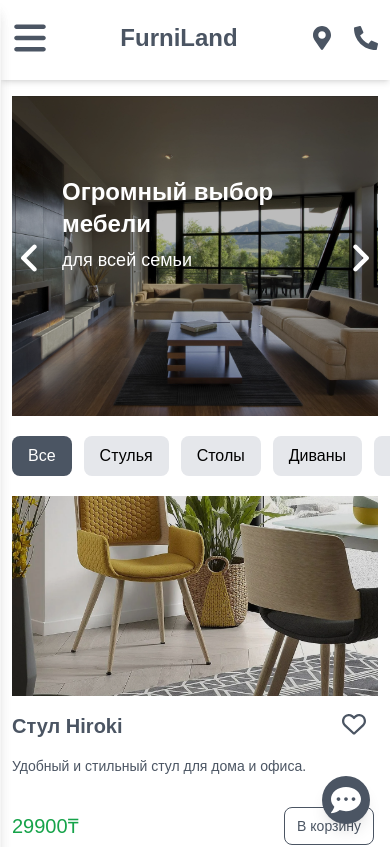
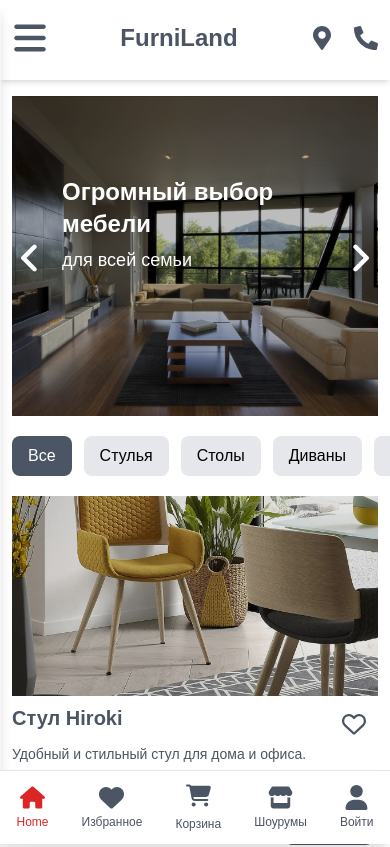
Before and after one commit to seniorfromturkestan/Mebel_Project, a React (Create React App) app: page / in a window 390 px wide. Shown: the top 847 px of the page. Built offline with nearby package versions, Linux system fonts and the light colour scheme; a web font is replaced by a local one.

Commit message:
added bottom fixed navbar

```diff
--- a/src/App.js
+++ b/src/App.js
@@ -8,6 +8,7 @@ import AboutUs from './components/AboutUs';
 import Basket from './components/Basket';
 import ChatToggle from './components/Chat';
 import ItemDetail from './components/ItemDetail';
+import BottomNav from './components/BottomNav';
 
 function App() {
   const [cart, setCart] = useState([]);
@@ -78,6 +79,8 @@ function App() {
         <Route path="/aboutus" element={<AboutUs />} />
         <Route path="/basket" element={<Basket cart={cart} removeFromCart={removeFromCart} />} />
       </Routes>
+      <BottomNav />
+
 
       <Footer />
     </div>
--- /dev/null
+++ b/src/components/BottomNav.jsx
@@ -0,0 +1,56 @@
+import React, { useState } from 'react';
+import { FaHouse, FaHeart, FaCartShopping, FaStore, FaUser } from 'react-icons/fa6';
+
+const BottomNav = () => {
+  const [active, setActive] = useState('home');
+
+  return (
+    <div className="lg:hidden fixed bottom-0 left-0 w-full bg-white shadow-lg border-t border-gray-200 z-50">
+      <div className="flex justify-around items-center py-3 text-gray-600">
+
+        <button
+          className={`flex flex-col items-center ${active === 'home' ? 'text-red-600 ' : ''} `}
+          onClick={() => setActive('home')}
+        >
+          <FaHouse size={25} />
+          <span className="text-xs mt-1">Home</span>
+        </button>
+
+        <button
+          className={`flex flex-col items-center ${active === 'favorites' ? 'text-red-600 ' : ''} `}
+          onClick={() => setActive('favorites')}
+        >
+          <FaHeart size={25} />
+          <span className="text-xs mt-1">Избранное</span>
+        </button>
+
+        <button
+          className={`flex flex-col items-center ${active === 'cart' ? 'text-red-600' : ''}`}
+          onClick={() => setActive('cart')}
+        >
+          <FaCartShopping size={25} />
+          <span className="text-xs mt-2">Корзина</span>
+        </button>
+
+        <button
+          className={`flex flex-col items-center ${active === 'showrooms' ? 'text-red-600 ' : ''} `}
+          onClick={() => setActive('showrooms')}
+        >
+          <FaStore size={25} />
+          <span className="text-xs mt-1">Шоурумы</span>
+        </button>
+
+        <button
+          className={`flex flex-col items-center ${active === 'login' ? 'text-red-600 ' : ''} `}
+          onClick={() => setActive('login')}
+        >
+          <FaUser size={25} />
+          <span className="text-xs mt-1">Войти</span>
+        </button>
+
+      </div>
+    </div>
+  );
+};
+
+export default BottomNav;
--- a/src/components/Header.jsx
+++ b/src/components/Header.jsx
@@ -6,8 +6,6 @@ import { IoSearchOutline } from "react-icons/io5";
 import MobileMenu from './MobileMenu';
 import { FaPhoneAlt } from "react-icons/fa";
 import { FaMapMarkerAlt } from "react-icons/fa";
-
-
 
 
 const Header = ({ cart, removeFromCart, setSearchQuery, items }) => {
--- a/src/components/Items.jsx
+++ b/src/components/Items.jsx
@@ -46,7 +46,7 @@ const Items = ({ items, addToCart, searchQuery, clickedHeart, toggledItems }) =>
                     filteredItem.map((item) => (
                         <div key={item.id} className="w-full overflow-hidden relative">
                             <img
-                                className="w-full h-[200px] sm:h-[250px] lg:h-[300px] object-cover brightness-90 hover:scale-105 hover:brightness-100 transition duration-500 cursor-pointer"
+                                className="w-full h-[200px] sm:h-[250px] lg:h-[300px] object-cover brightness-90 mb-2 hover:scale-105 hover:brightness-100 transition duration-500 cursor-pointer"
                                 src={item.img}
                                 alt={item.title}
                             />
@@ -57,8 +57,8 @@ const Items = ({ items, addToCart, searchQuery, clickedHeart, toggledItems }) =>
                                     <FaRegHeart />
                                 )}
                             </div>
-                            <div className="w-full pr-1 text-[#333]">
-                                <Link to={`/${item.id}`}><h1 className="font-semibold py-4 text-gray-600 text-xl sm:text-2xl cursor-pointer w-fit">{item.title}</h1></Link>
+                            <div className="w-full pr-1 text-[#333] space-y-3">
+                                <Link to={`/${item.id}`} className="font-semibold py-4 text-gray-600 text-xl sm:text-2xl cursor-pointer w-fit">{item.title}</Link>
                                 <p className="h-12 text-gray-600 text-sm sm:text-base">{item.description}</p>
                                 <div className="flex justify-between items-center">
                                     <p className="text-green-600 font-medium text-xl sm:text-2xl my-2">{item.price}₸</p>
```
